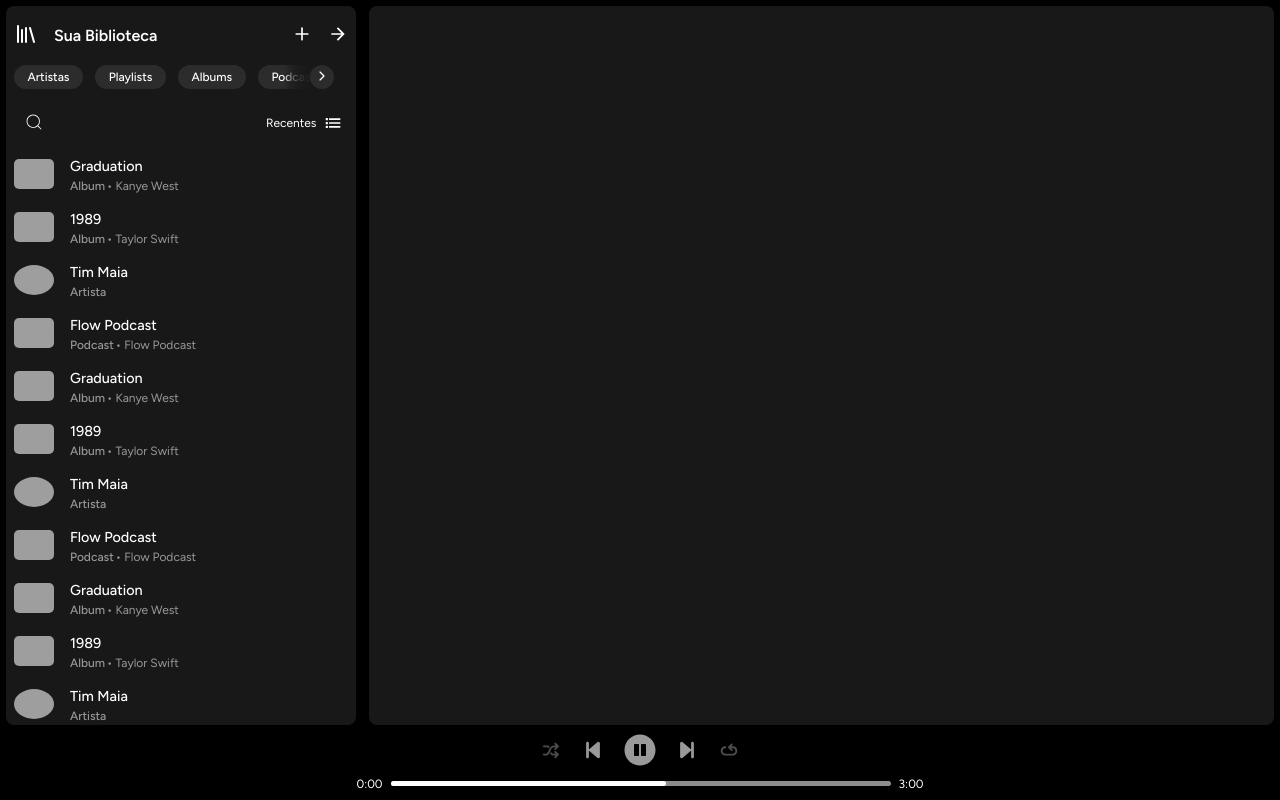
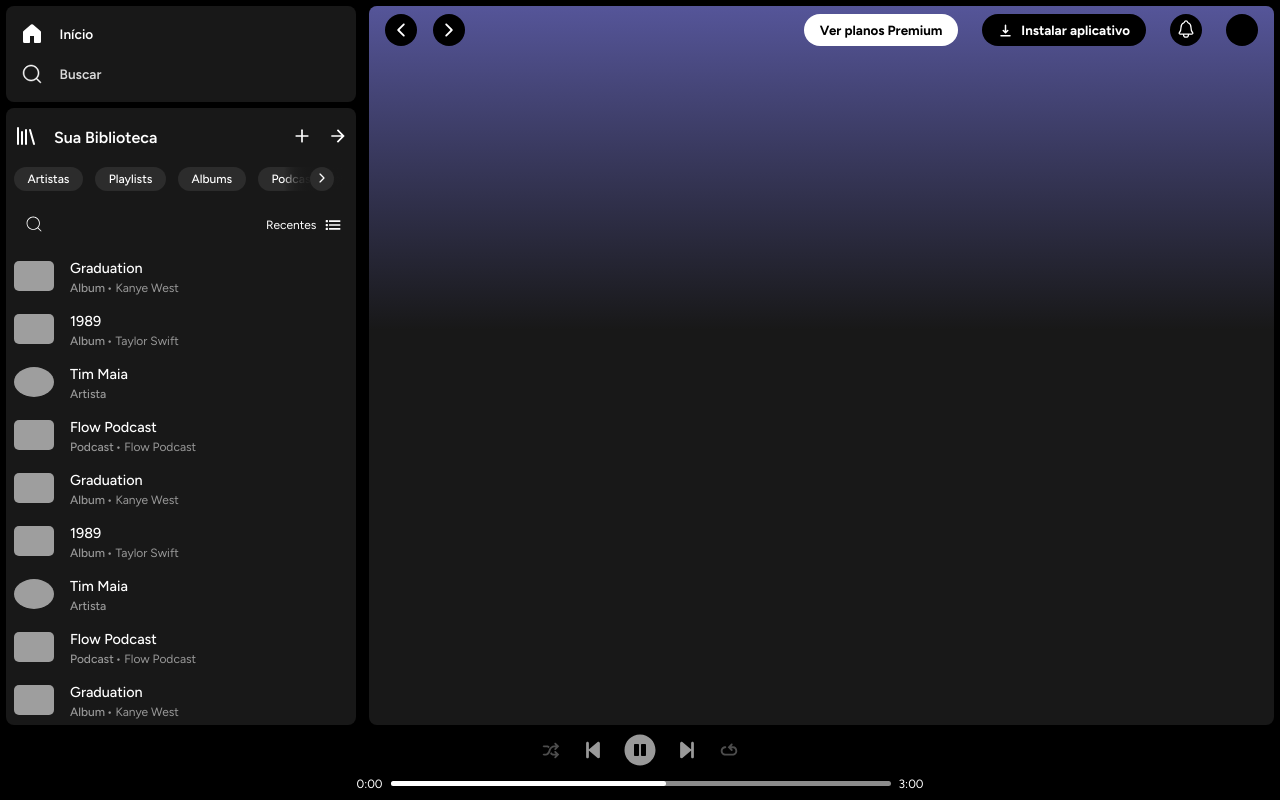
Before and after one commit to L-hso/SpotifyClone, a React (Vite) app in the folder spotify-clone/: page / in a window 1280 px wide. Built offline with nearby package versions, Linux system fonts and the light colour scheme; grey boxes are pictures that could not be loaded.

Commit message:
gradiente de fundo + cabeçalho começados

```diff
--- a/spotify-clone/src/App.jsx
+++ b/spotify-clone/src/App.jsx
@@ -9,16 +9,19 @@
 
   const [layoutSize, setLayoutSize] = useState(350);
 
+
   return (
     <layoutSizeContext.Provider value={{layoutSize, setLayoutSize}}>
       <Sidebar.Root>
-        {/* <Sidebar.Top /> */}
+        <Sidebar.Top />
         <Sidebar.Bottom />
       </Sidebar.Root>
 
       <LayoutSizeController />
 
-      <Main.Root></Main.Root>
+      <Main.Root>
+        <Main.Header/>
+      </Main.Root>
 
       <Footer.Root>
         <Footer.Control>
--- /dev/null
+++ b/spotify-clone/src/components/main/Header/mainHeader.jsx
@@ -0,0 +1,39 @@
+import "./mainHeader.scss";
+import { IoIosArrowBack, IoIosArrowForward } from "react-icons/io";
+import { HiDownload } from "react-icons/hi";
+import { IoNotificationsOutline } from "react-icons/io5";
+
+export function MainHeader() {
+  return (
+    <header id="main_content_header">
+      <div id="page_control">
+        <button>
+          <IoIosArrowBack size={20} />
+        </button>
+        <button>
+          <IoIosArrowForward size={20} />
+        </button>
+      </div>
+      <menu id="header_menu_options">
+        <li>
+          <button id="premium">Ver planos Premium</button>
+        </li>
+        <li>
+          <button id="install_app">
+            <HiDownload size={15} /> Instalar aplicativo
+          </button>
+        </li>
+        <li>
+          <button id="notifications">
+            <IoNotificationsOutline size={20} />
+          </button>
+        </li>
+        <li>
+          <button id="profile">
+            <img src="#" alt="" />
+          </button>
+        </li>
+      </menu>
+    </header>
+  );
+}
--- /dev/null
+++ b/spotify-clone/src/components/main/Header/mainHeader.scss
@@ -0,0 +1,65 @@
+@import '../../spotify-colors';
+
+@mixin flexBox($just, $align){
+    display: flex;
+    justify-content: $just;
+    align-items: $align;
+}
+
+#main_content_header{
+    @include flexBox(space-between, center);
+    width: 100%;
+    padding: 0.5rem 1rem;
+    position: absolute;
+
+    z-index: 1;
+
+    #page_control{
+        @include flexBox(none, center);
+        gap: 1rem;
+        button{
+            @include flexBox(center, center);
+            background-color: $spotify-preto;
+            border-radius: 9999px;
+            height: 2rem;
+            width: 2rem;
+        }
+    }
+    #header_menu_options{
+        @include flexBox(none, center);
+        gap: 1.5rem;
+
+        #premium, #install_app{
+            height: 2rem;
+            padding: 0 1rem;
+            border-radius: 9999px;
+            font-weight: 700;
+        }
+
+        #premium{
+            background-color: $spotify-branco;
+            color: $spotify-preto;
+        }
+
+        #install_app{
+            @include flexBox(center, center);
+            gap: .5rem;
+            background-color: $spotify-preto;
+            color: $spotify-branco;
+        }
+
+        #notifications{
+            background-color: $spotify-preto;
+            border-radius: 9999px;
+            height: 2rem;
+            width: 2rem;
+        }
+
+        #profile{
+            background-color: $spotify-preto;
+            border-radius: 9999px;
+            height: 2rem;
+            width: 2rem;
+        }
+    }
+}
--- a/spotify-clone/src/components/main/Widget.jsx
+++ b/spotify-clone/src/components/main/Widget.jsx
@@ -1,5 +1,7 @@
+import { MainHeader } from './Header/mainHeader';
 import { MainRoot } from './mainRoot';
 
 export const Main = {
   Root: MainRoot,
+  Header: MainHeader
 };
--- a/spotify-clone/src/components/main/main.scss
+++ b/spotify-clone/src/components/main/main.scss
@@ -1,7 +1,9 @@
 @import "../spotify-colors";
 
 #main_content {
-  background-color: $spotify-cinza;
+  background: $spotify-cinza;
   border-radius: 8px;
+  position: relative;
   grid-column: 3/4;
+  overflow-x:hidden ;
 }
--- /dev/null
+++ b/spotify-clone/src/components/main/mainGradientController.jsx
@@ -0,0 +1,15 @@
+export function MainGradientController() {
+  return (
+    <div
+      style={{
+        background: "linear-gradient(to bottom, #559, transparent)",
+        width: "100%",
+        height: "45%",
+        position:"absolute",
+        top:0,
+        left:0,
+
+      }}
+    />
+  );
+}
--- a/spotify-clone/src/components/main/mainRoot.jsx
+++ b/spotify-clone/src/components/main/mainRoot.jsx
@@ -1,5 +1,6 @@
 import "./main.scss";
+import { MainGradientController } from "./mainGradientController";
 
 export function MainRoot({ children }) {
-  return <main id="main_content">{children}</main>;
+  return <main id="main_content">{children}<MainGradientController/></main>;
 }
```
